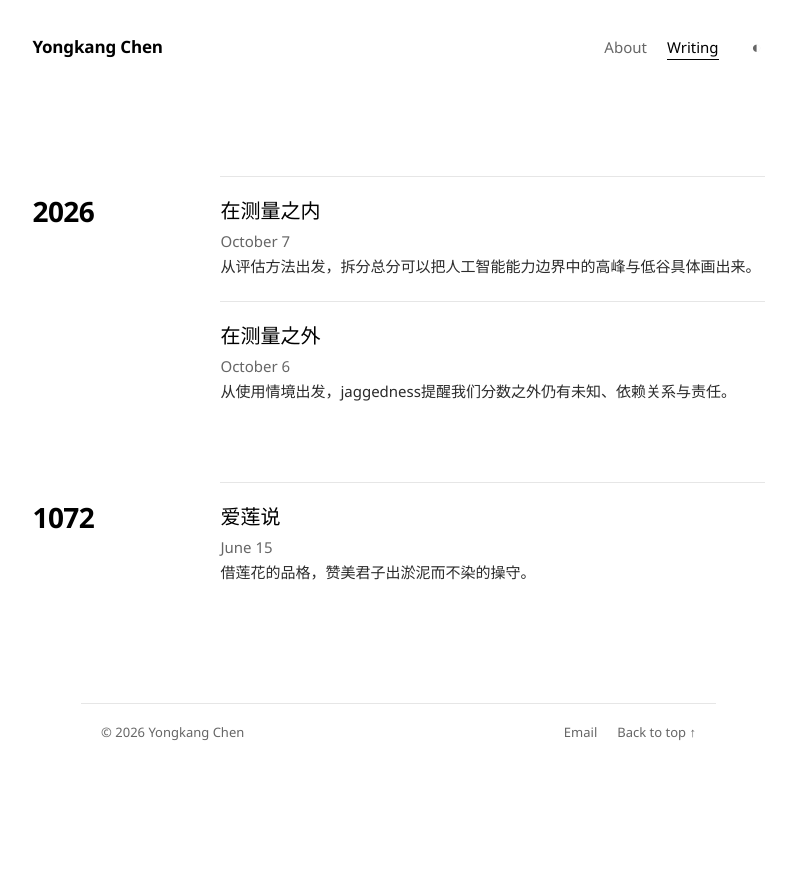
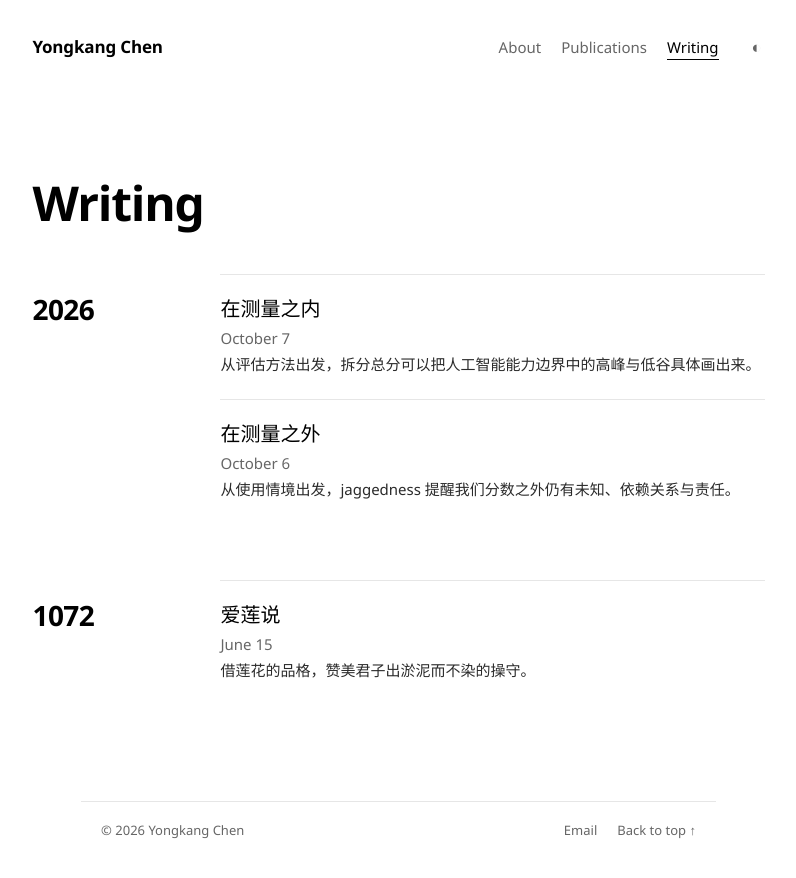
Before and after one commit to ykchen824/ykchen824.github.io, a Jekyll site: the page built from writing/index.html, in a window 1280 px wide. Shown: the top 878 px of the page, without its empty margins (234-1030 px from the left). Built offline with Jekyll 4.4.1, drawn with Linux system fonts in a browser that asks for light colours.

Commit message:
Improve Writing page headings, language, and metadata
- Add page h1; year headings become h2
- Mark entries and posts as zh-CN (overridable via lang front matter)
- Add Publications nav link, canonical and Open Graph tags, <time> dates
- Space around 'jaggedness' in beyond-measurement summary

```diff
--- a/_layouts/post.html
+++ b/_layouts/post.html
@@ -1,5 +1,5 @@
 <!DOCTYPE html>
-<html lang="zh-CN">
+<html lang="{{ page.lang | default: 'zh-CN' }}">
 <head>
 <meta charset="utf-8" />
 <meta name="viewport" content="width=device-width, initial-scale=1" />
@@ -23,6 +23,7 @@
     <a class="brand" href="{{ '/' | relative_url }}">Yongkang Chen</a>
     <nav aria-label="Primary navigation">
       <a href="{{ '/' | relative_url }}">About</a>
+      <a href="{{ '/#research' | relative_url }}">Publications</a>
       <a href="{{ '/writing/' | relative_url }}" aria-current="page">Writing</a>
     </nav>
     <button class="theme-toggle" type="button" aria-label="Toggle color theme" title="Toggle color theme">
--- a/_layouts/writing-index.html
+++ b/_layouts/writing-index.html
@@ -6,6 +6,11 @@
 <meta name="description" content="Short essays and notes by Yongkang Chen." />
 <title>Writing — Yongkang Chen</title>
 <link rel="icon" type="image/x-icon" href="{{ '/favicon.ico' | relative_url }}" />
+<link rel="canonical" href="{{ page.url | absolute_url }}" />
+<meta property="og:type" content="website" />
+<meta property="og:title" content="Writing — Yongkang Chen" />
+<meta property="og:description" content="Short essays and notes by Yongkang Chen." />
+<meta property="og:url" content="{{ page.url | absolute_url }}" />
 <link rel="stylesheet" href="{{ '/style.css' | relative_url }}" />
 <script>try { const t = localStorage.getItem('theme'); if (t) document.documentElement.dataset.theme = t; } catch {}</script>
 </head>
@@ -17,6 +22,7 @@
     <a class="brand" href="{{ '/' | relative_url }}">Yongkang Chen</a>
     <nav aria-label="Primary navigation">
       <a href="{{ '/' | relative_url }}">About</a>
+      <a href="{{ '/#research' | relative_url }}">Publications</a>
       <a href="{{ '/writing/' | relative_url }}" aria-current="page">Writing</a>
     </nav>
     <button class="theme-toggle" type="button" aria-label="Toggle color theme" title="Toggle color theme">
@@ -26,8 +32,9 @@
 </header>
 
 <main id="main" class="writing-main">
-  <section class="section block writing" aria-label="Writing">
-    <div class="writing-list" aria-live="polite">
+  <section class="section block writing" aria-labelledby="writing-title">
+    <h1 class="page-title" id="writing-title">Writing</h1>
+    <div class="writing-list">
       {% assign posts = site.writing | sort: "date" | reverse %}
       {% if posts.size == 0 %}
       <p class="writing-empty">Short essays and notes will appear here.</p>
@@ -41,13 +48,13 @@
             </section>
             {% endunless %}
             <section class="writing-year" aria-labelledby="writing-year-{{ post_year }}">
-              <h1 class="writing-year-heading" id="writing-year-{{ post_year }}">{{ post_year }}</h1>
+              <h2 class="writing-year-heading" id="writing-year-{{ post_year }}">{{ post_year }}</h2>
               <div class="writing-year-entries">
             {% assign current_year = post_year %}
           {% endif %}
-            <article class="writing-entry">
+            <article class="writing-entry" lang="{{ post.lang | default: 'zh-CN' }}">
               <a class="writing-entry-title" href="{{ post.url | relative_url }}">{{ post.title }}</a>
-              <p class="writing-meta">{{ post.date | date: "%B %-d" }}</p>
+              <p class="writing-meta" lang="en"><time datetime="{{ post.date | date: '%Y-%m-%d' }}">{{ post.date | date: "%B %-d" }}</time></p>
               {% if post.summary %}<p class="writing-summary">{{ post.summary }}</p>{% endif %}
             </article>
         {% endfor %}
```
Also changed, not shown: _writing/beyond-measurement.md (+1 -1 lines).
